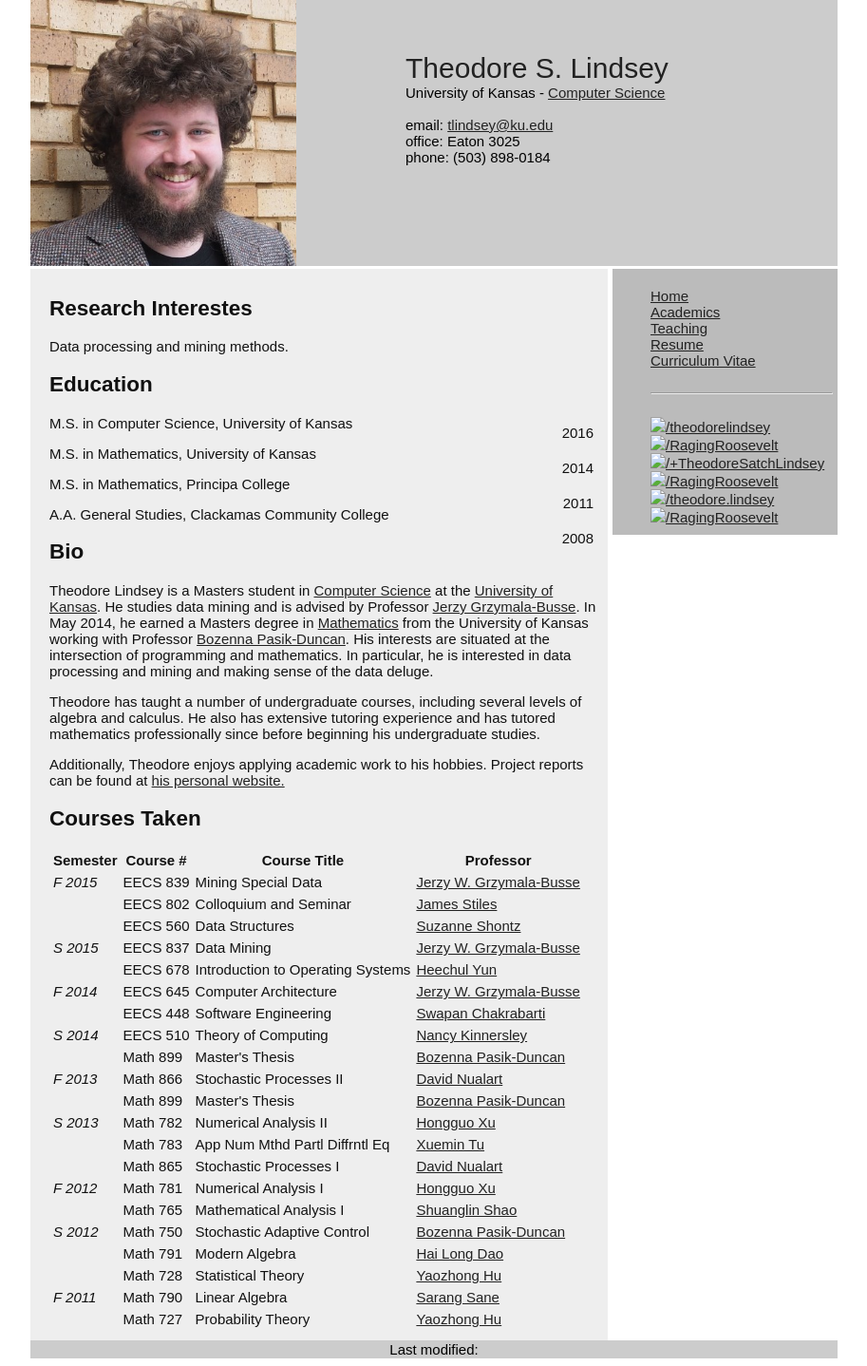
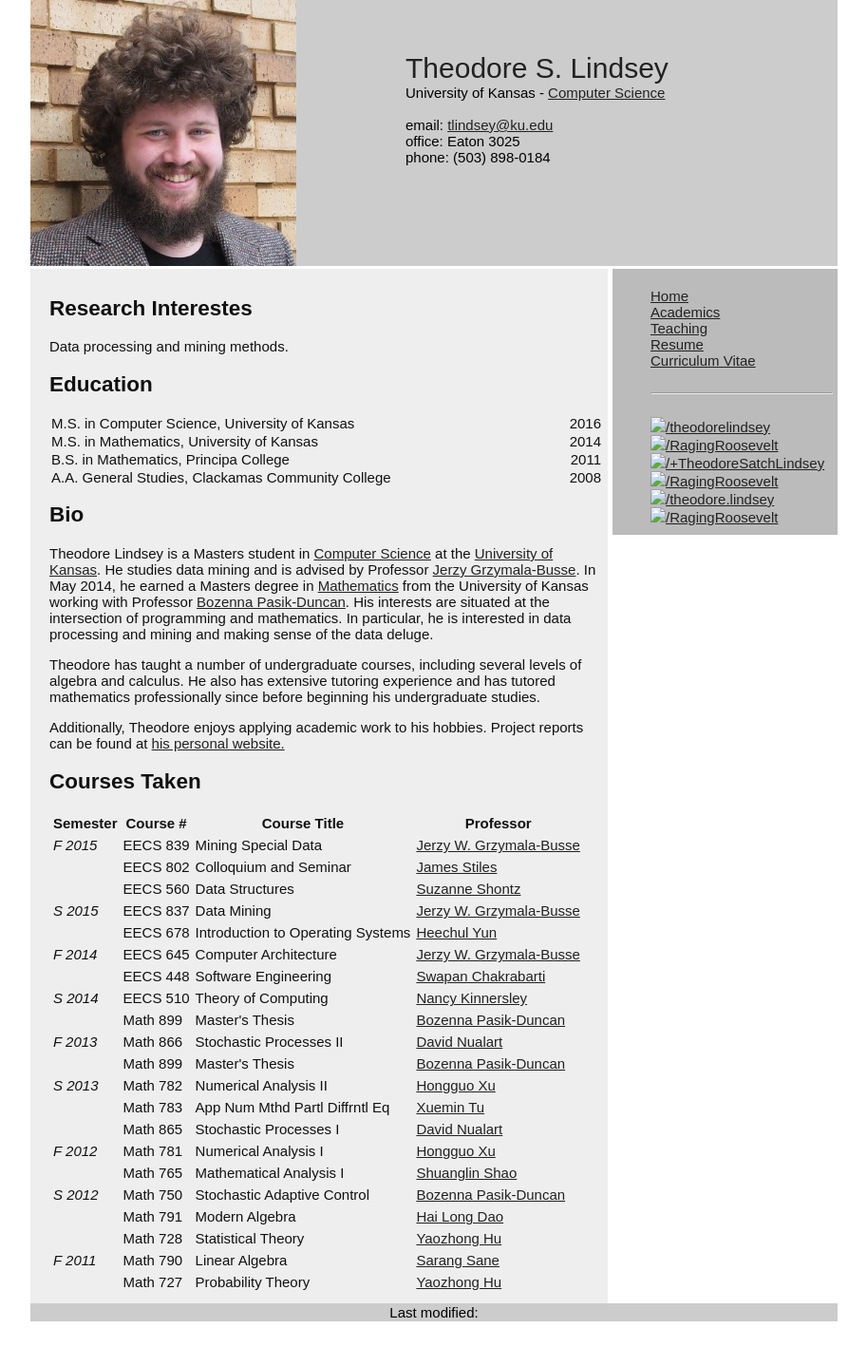
Before and after one commit to RagingRoosevelt/RagingRoosevelt.github.io, a Jekyll site: the page built from academics.html, in a window 1280 px wide. Shown: the whole page at 95% size, without its empty margins (183-1096 px from the left). Built offline with Jekyll 4.4.1, drawn with Linux system fonts in a browser that asks for light colours; after the commit the page ends 1399 px from its top, so only the background shows below that.

Commit message:
education layout update

```diff
--- a/academics.html
+++ b/academics.html
@@ -10,14 +10,11 @@ section: Academics
 <p>Data processing and mining methods.</p>
 
 <h2>Education</h2>
-<div style="float: right; clear: right; margin: 10px;">2016</div>
-<p>M.S. in Computer Science, University of Kansas</p>
-<div style="float: right; clear: right; margin: 10px;">2014</div>
-<p>M.S. in Mathematics, University of Kansas</p>
-<div style="float: right; clear: right; margin: 10px;">2011</div>
-<p>M.S. in Mathematics, Principa College</p>
-<div style="float: right; clear: right; margin: 10px;">2008</div>
-<p>A.A. General Studies, Clackamas Community College</p>
+
+<ul style="display: flex; justify-content: space-between; list-style-type: none; padding-left:0; margin: 2px;"><li>M.S. in Computer Science, University of Kansas</li><li>2016</li></ul>
+<ul style="display: flex; justify-content: space-between; list-style-type: none; padding-left:0; margin: 2px;"><li>M.S. in Mathematics, University of Kansas</li><li>2014</li></ul>
+<ul style="display: flex; justify-content: space-between; list-style-type: none; padding-left:0; margin: 2px;"><li>B.S. in Mathematics, Principa College</li><li>2011</li></ul>
+<ul style="display: flex; justify-content: space-between; list-style-type: none; padding-left:0; margin: 2px;"><li>A.A. General Studies, Clackamas Community College</li><li>2008</li></ul>
 
 <h2>Bio</h2>
 <p>Theodore Lindsey is a Masters student in <a href="http://eecs.ku.edu/">Computer Science</a> at the <a href="https://www.ku.edu/">University of Kansas</a>.
```
